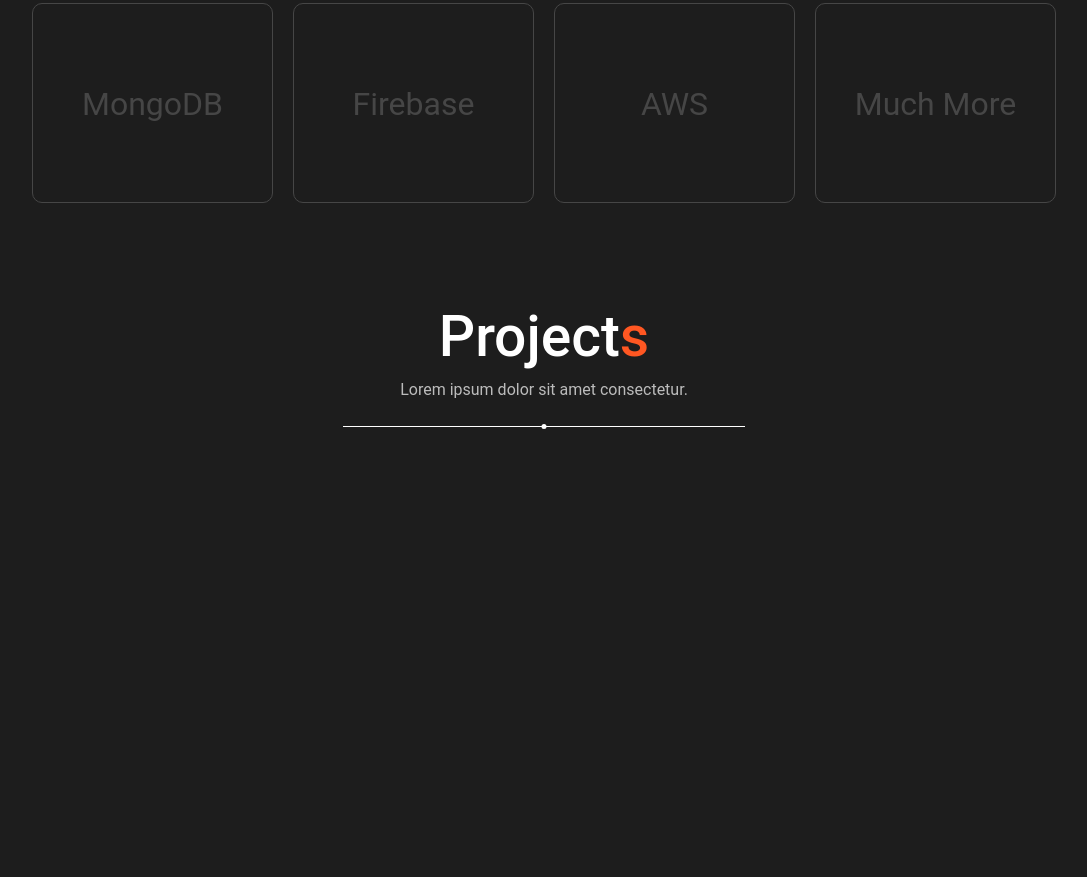
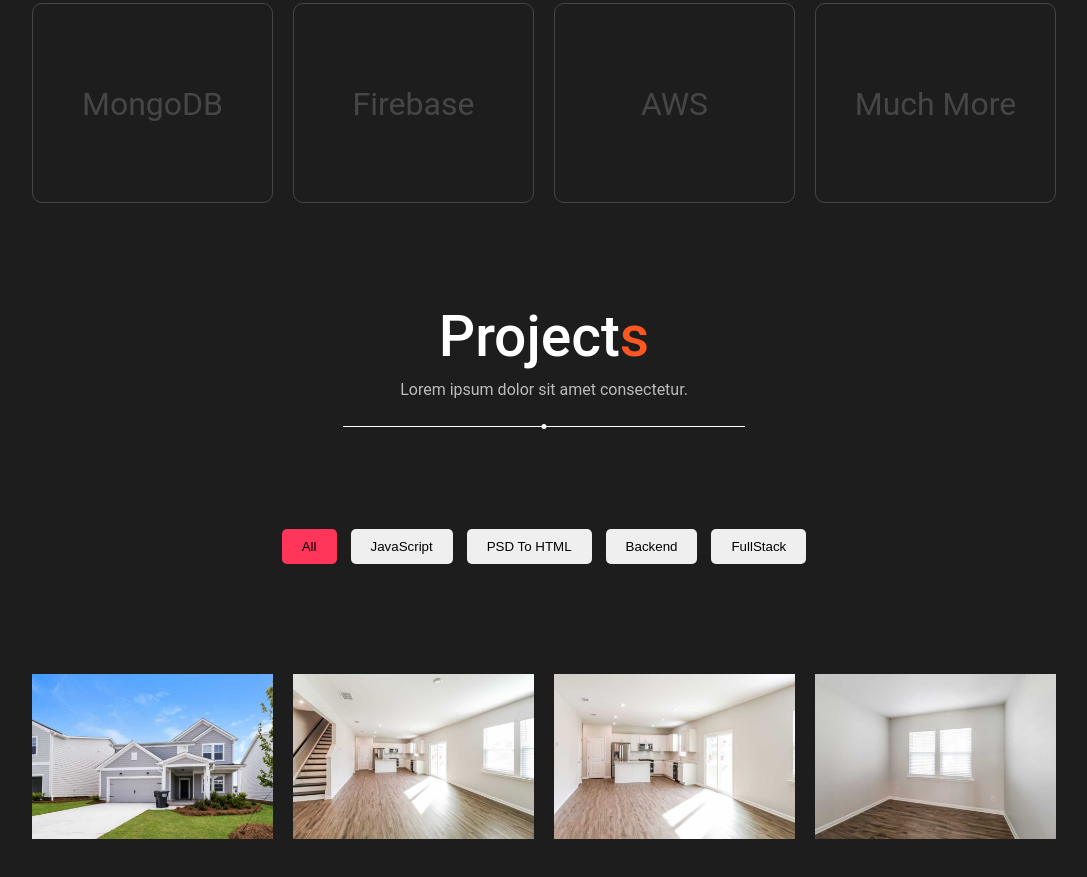
Before and after one commit to gsBullet/personal-portfolio, a website: page public/index.html in a window 1280 px wide. Shown: the part 2285-3162 px from the top of the page, without its empty margins (96-1183 px from the left). Before the commit the page ends 2764 px from the top, so only its background shows below. Drawn offline with Linux system fonts and the light colour scheme.

Commit message:
project part done

```diff
--- a/public/assects/css/style.less
+++ b/public/assects/css/style.less
@@ -146,7 +146,8 @@
 
 // about section
 
-.about,.project {
+.about,
+.project {
   width: 100%;
   height: auto;
   padding: 50px 10vw;
@@ -286,3 +287,76 @@
     }
   }
 }
+
+// project section
+
+.project {
+  position: relative;
+  padding: 50px 10vw;
+
+  .filters {
+    width: fit-content;
+    display: block;
+    margin: 100px auto;
+    .filter-btn {
+      padding: 10px 20px;
+      border-radius: 5px;
+      border: none;
+      text-transform: capitalize;
+      margin: 0 5px 10px;
+      cursor: pointer;
+    }
+    .active {
+      background-color: #ff3559;
+    }
+  }
+  .project-container {
+    width: 100%;
+    display: grid;
+    grid-template-columns: repeat(4, 1fr);
+    grid-gap: 20px;
+
+    .project-card {
+      position: relative;
+      cursor: pointer;
+      display: block;
+      img {
+        width: 100%;
+        height: 100%;
+        object-fit: cover;
+      }
+      .project-content {
+        position: absolute;
+        top: 0;
+        left: 0;
+        width: 100%;
+        height: 100%;
+        background: rgba(0, 0, 0, 0.7);
+        display: flex;
+        justify-content: center;
+        align-items: center;
+        transition: 0.5s;
+        text-transform: capitalize;
+        opacity: 0;
+        .project-title {
+          font-weight: 300;
+          font-size: 2.5rem;
+          text-align: center;
+        }
+        .tags {
+          position: absolute;
+          bottom: 20px;
+          opacity: 0.6;
+          width: 90%;
+        }
+        &:hover {
+          opacity: 1;
+        }
+      }
+
+    }
+    .hide {
+      display: none !important;
+    }
+  }
+}
--- /dev/null
+++ b/public/assects/js/project.js
@@ -0,0 +1,53 @@
+let projects = [
+  {
+    name: "project one",
+    tags: "#javaScript, #fullStack , #PSDtoHTML, #backend",
+    image: "1.jpg",
+  },
+  {
+    name: "project two",
+    tags: "#javaScript, #fullStack",
+    image: "2.jpg",
+  },
+  {
+    name: "project three",
+    tags: " #PSDtoHTML",
+    image: "3.jpg",
+  },
+  {
+    name: "project four",
+    tags: " #backend , #javaScript",
+    image: "4.jpg",
+  },
+];
+
+let projectContainer = document.querySelector(".project-container");
+
+projects.forEach((project) => {
+  projectContainer.innerHTML += `<div class="project-card " data-tags="#all, ${project.tags}">
+        <img src="/assects/img/${project.image}" alt="" class="project-image" />
+        <div class="project-content">
+          <h3 class="project-title">${project.name}</h3>
+          <span class="tags">${project.tags}</span>
+        </div>
+      </div>`;
+});
+
+const filters = document.querySelectorAll(".filter-btn");
+
+filters.forEach((filterBtn) => {
+  filterBtn.addEventListener("click", () => {
+    let id = filterBtn.getAttribute("id");
+    let projectCards = document.querySelectorAll(".project-card");
+
+    projectCards.forEach((card) => {
+      if (card.getAttribute("data-tags").includes(id)) {
+        card.classList.remove("hide");
+      } else {
+        card.classList.add("hide");
+      }
+    });
+    filters.forEach((btn) => btn.classList.remove("active"));
+    filterBtn.classList.add("active");
+  });
+});
--- a/public/index.html
+++ b/public/index.html
@@ -1,11 +1,13 @@
 <!DOCTYPE html>
 <html lang="en">
+
 <head>
   <meta charset="UTF-8" />
   <meta name="viewport" content="width=device-width, initial-scale=1.0" />
   <link rel="stylesheet" href="./assects/css/style.css" />
   <title>Pesonal Portfolio</title>
 </head>
+
 <body>
   <nav class="navbar">
     <h1 class="brand">logo</h1>
@@ -116,9 +118,26 @@
     <p class="sub-heading">Lorem ipsum dolor sit amet consectetur.</p>
     <div class="seperator"></div>
 
-
+    <div class="filters">
+      <button class="filter-btn active" id="all">all</button>
+      <button class="filter-btn " id="javaScript">javaScript</button>
+      <button class="filter-btn " id="PSDtoHTML">PSD to HTML</button>
+      <button class="filter-btn " id="backend">backend</button>
+      <button class="filter-btn " id="fullStack">fullStack</button>
+    </div>
+    <div class="project-container">
+      <!-- <div class="project-card active" id="all">
+        <img src="/assects/img/1.jpg" alt="" class="project-image" />
+        <div class="project-content">
+          <h3 class="project-title">project 1</h3>
+          <span class="tag">#JavaScript</span>
+        </div>
+      </div> -->
+    </div>
   </section>
 
-    <script src="app.js"></script>
+  <script src="./assects/js/project.js"></script>
+  <script src="./assects/js/app.js"></script>
 </body>
+
 </html>
```
Also changed, not shown: public/assects/css/style.css, public/assects/img/1.jpg (added), public/assects/img/2.jpg (added), public/assects/img/3.jpg (added), public/assects/img/4.jpg (added), public/assects/img/5.jpg (added), public/assects/img/6.jpg (added), public/assects/img/7.jpg (added), public/assects/img/8.jpg (added), public/assects/js/app.js (renamed from public/app.js). Lines whose indentation alone changed are shown as unchanged.
